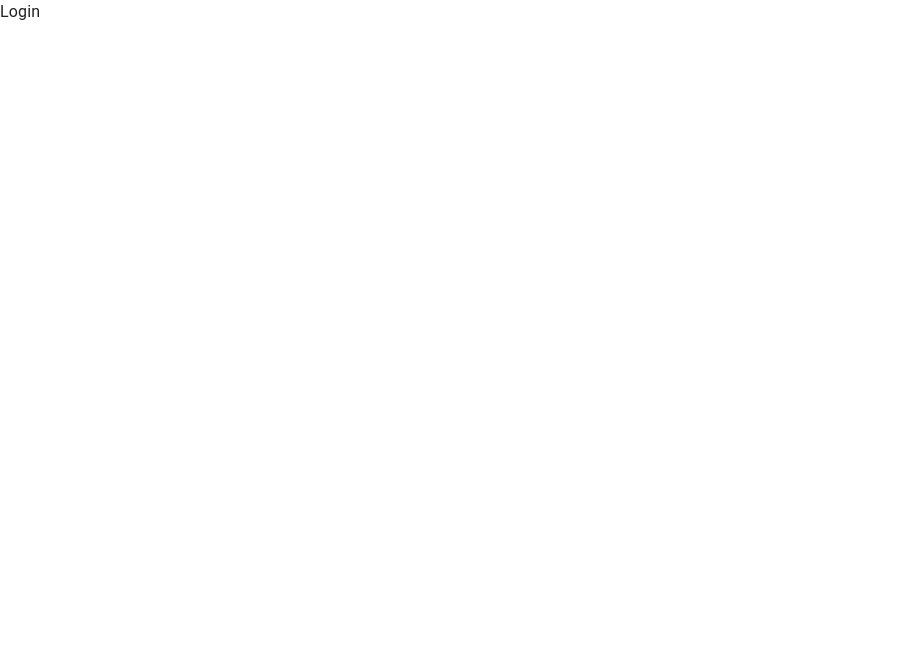
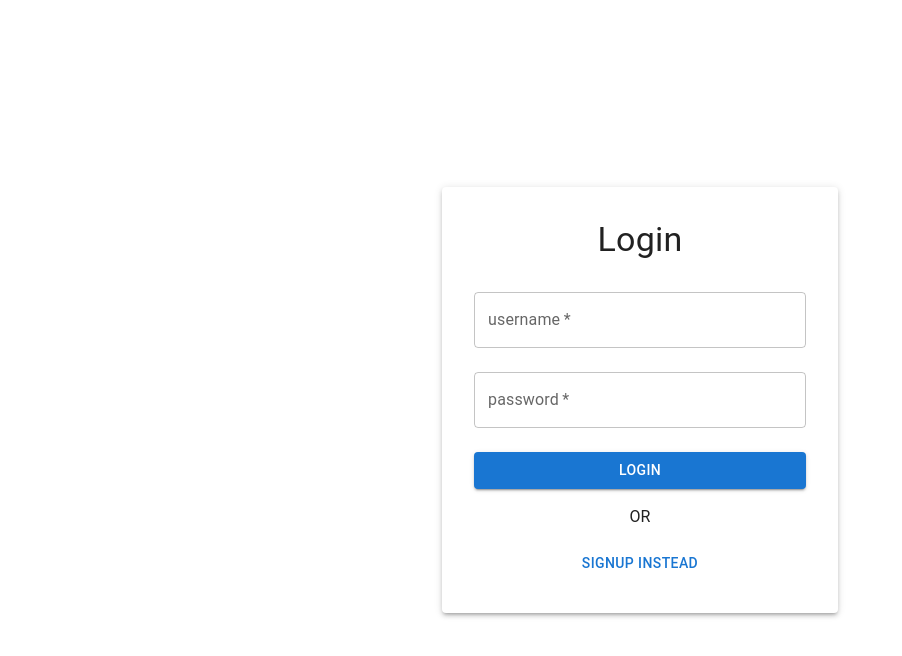
Before and after one commit to Abhisekh8421/ChitChatHub, a React (Vite) app in the folder client/: page /login in a window 1280 px wide. Shown: the top 656 px of the page, without its empty margins (0-902 px from the left). Built offline with nearby package versions, Linux system fonts and the light colour scheme.

Commit message:
implementing the pages

```diff
--- a/client/src/pages/Login.jsx
+++ b/client/src/pages/Login.jsx
@@ -1,7 +1,83 @@
-import React from "react";
+import React, { useState } from "react";
+import { Button, Container, Paper, TextField, Typography } from "@mui/material";
 
 const Login = () => {
-  return <div>Login</div>;
+  const [isLogin, setisLogin] = useState(true);
+  const ToggleLogin = () => setisLogin(false);
+  return (
+    <Container
+      component={"main"}
+      maxWidth="xs"
+      sx={{
+        height: "100vh",
+        display: "flex",
+        justifyContent: "center",
+        alignItems: "center",
+      }}
+    >
+      <Paper
+        elevation={3}
+        sx={{
+          padding: 4,
+          display: "flex",
+          flexDirection: "column",
+          alignItems: "center",
+        }}
+      >
+        {isLogin ? (
+          <>
+            <Typography variant="h4">Login</Typography>
+            <form
+              style={{
+                width: "100%",
+                marginTop: "1rem",
+              }}
+            >
+              <TextField
+                variant="outlined"
+                margin="normal"
+                required
+                fullWidth
+                label="username"
+              />
+              <TextField
+                variant="outlined"
+                margin="normal"
+                required
+                fullWidth
+                label="password"
+                type="password"
+              />
+              <Button
+                sx={{
+                  marginTop: "1rem",
+                }}
+                variant="contained"
+                color="primary"
+                type="submit"
+                fullWidth
+              >
+                Login
+              </Button>
+              <Typography textAlign={"center"} m={"1rem"}>
+                OR
+              </Typography>
+              <Button
+                variant="text"
+                type="submit"
+                onClick={ToggleLogin}
+                fullWidth
+              >
+                SignUp Instead
+              </Button>
+            </form>
+          </>
+        ) : (
+          <span> Register</span>
+        )}
+      </Paper>
+    </Container>
+  );
 };
 
 export default Login;
```
